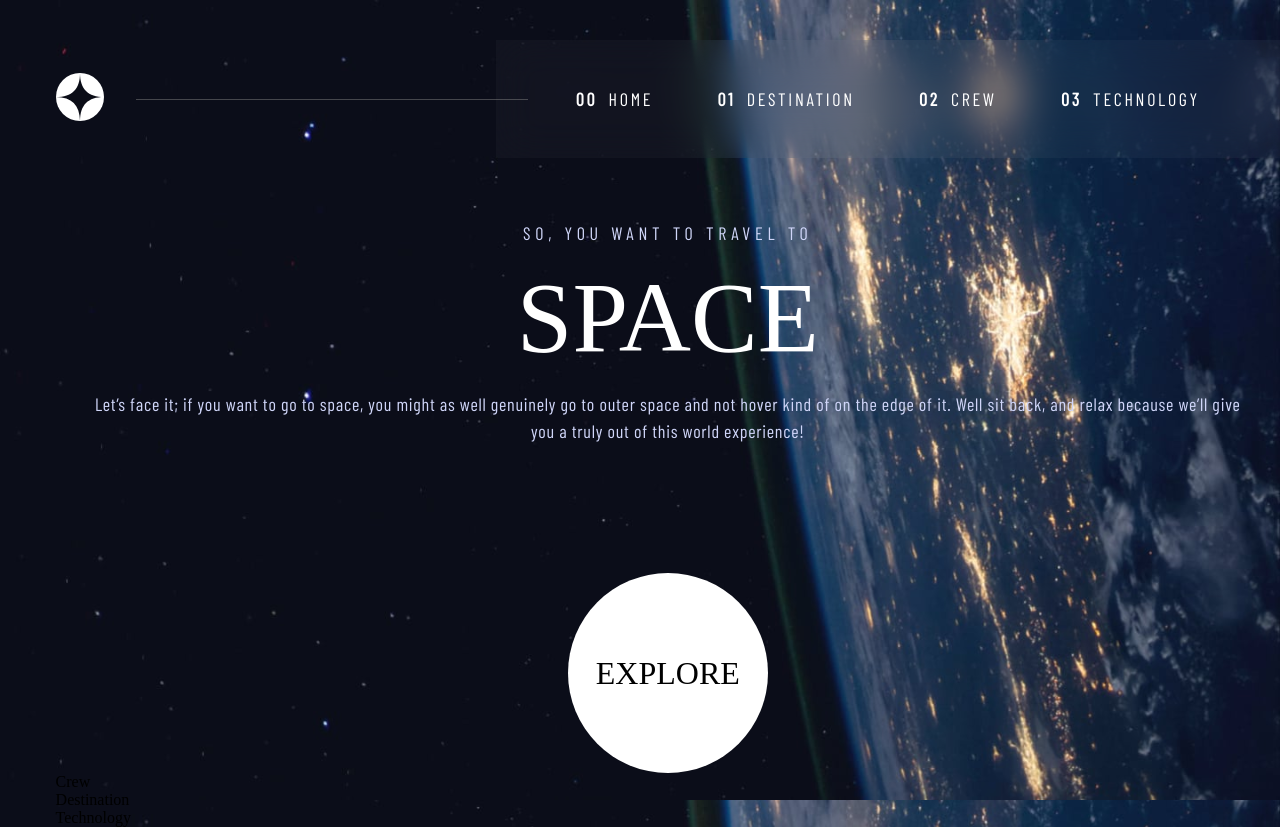
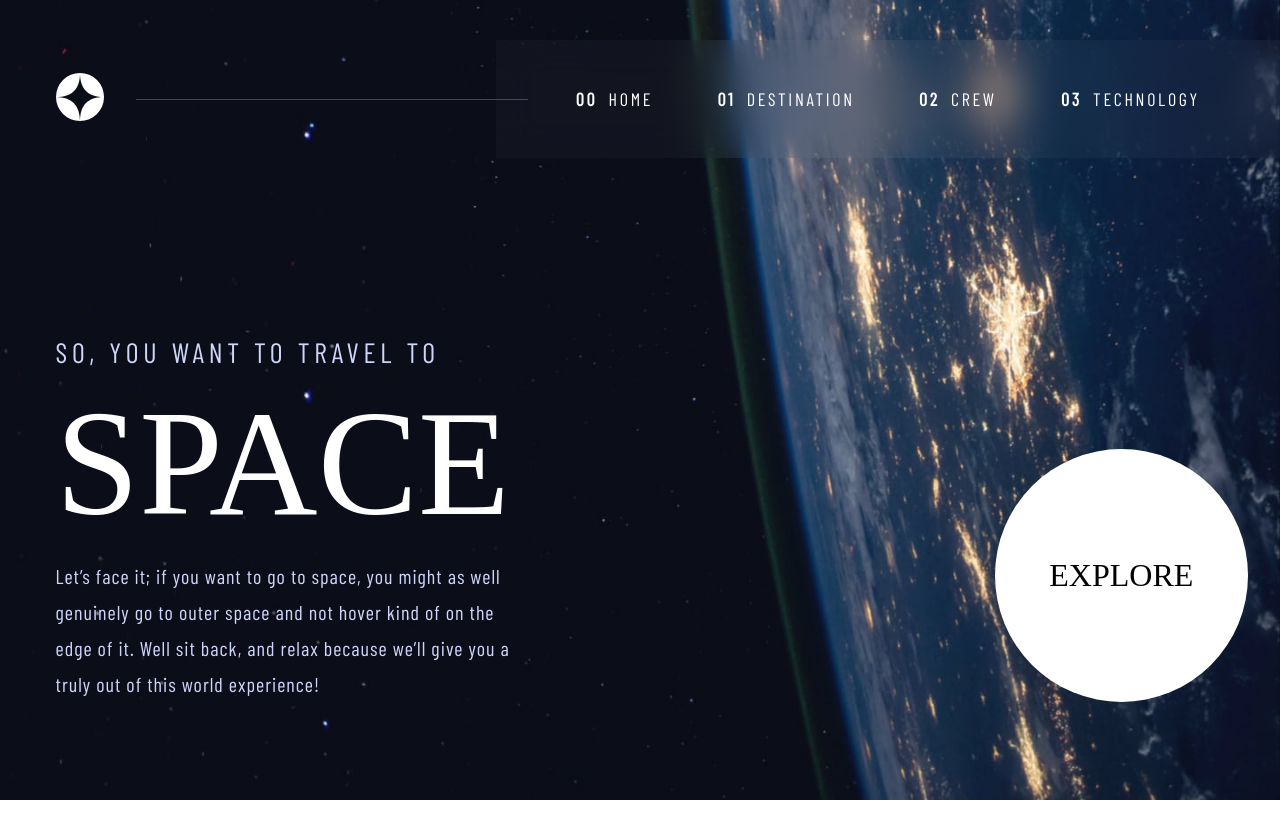
Before and after one commit to mercadorico/space-tourism, a React (Create React App) app: page / in a window 1280 px wide. After the commit the page ends 800 px from the top, so only its background shows below. Built offline with nearby package versions, Linux system fonts and the light colour scheme; the HTML template or start-up script is replaced by a standard one; a web font is replaced by a local one.

Commit message:
Add responsiveness(desktop, tablet, mobile) to home.

```diff
--- a/src/App.js
+++ b/src/App.js
@@ -8,9 +8,6 @@ const App = () => {
         <div className="App">
             <Navbar />
             <Home />
-            <Crew />
-            <Destination />
-            <Technology />
         </div>
     )
 }
--- a/src/components/home/Home.jsx
+++ b/src/components/home/Home.jsx
@@ -3,11 +3,13 @@ import './home.css';
 
 function Home() {
     return (
-        <div className="home">
-            <div className='home__firstSentence'>SO, YOU WANT TO TRAVEL TO</div>
-            <div className='home__space'>SPACE</div>
-            <div className='home__paragraph'>Let’s face it; if you want to go to space, you might as well genuinely go to outer space and not hover kind of on the edge of it. Well sit back, and relax because we’ll give you a truly out of this world experience!</div>
-            <div className='home__explore--flex-container'>
+        <div className="home--flex-container">
+            <div className='home__text'>
+                <div className='home__firstSentence'>SO, YOU WANT TO TRAVEL TO</div>
+                <div className='home__space'>SPACE</div>
+                <div className='home__paragraph'>Let’s face it; if you want to go to space, you might as well genuinely go to outer space and not hover kind of on the edge of it. Well sit back, and relax because we’ll give you a truly out of this world experience!</div>
+            </div>
+            <div className='home__explore--flex-container home__explore--flex-item'>
                 <div className='home__explore--flex-container2'>EXPLORE</div>
             </div>
         </div>
--- a/src/components/home/home.css
+++ b/src/components/home/home.css
@@ -1,46 +1,133 @@
+
+.home--flex-container {
+    display: flex;
+    margin-top: 2.5rem;
+    flex-direction: column;
+    justify-content: space-between;
+    align-items: center;
+    /* background-color: black; */
+    height: 80vh;
+}
 
 .home__firstSentence {
     color: var(--color-subheading);
     font-family: var(--font-text);
-    font-size: 18px;
+    font-size: 16px;
     letter-spacing: 4.75px;
     text-align: center;
-    margin-top: 4rem;
 }
 
 .home__space {
     color: var(--color-heading);
     font-family: var(--font-heading);
-    font-size: 100px;
+    font-size: 90px;
     text-align: center;
-    margin: 1rem 0;
+    margin: 0.5rem 0;
 }
 
 .home__paragraph {
     color: var(--color-subheading);
     font-family: var(--font-text);
-    font-size: 18px;
+    font-size: 16px;
     letter-spacing: 0.75px;
     text-align: center;
     margin: 0 2rem;
     line-height: 150%;
 }
 
-.home__explore--flex-container {
-    display: flex;
-    justify-content: center;
-    margin-top: 8rem;
-}
-
 .home__explore--flex-container2 {
     display: flex;
     justify-content: center;
     align-items: center;
-    width: 200px;
-    height: 200px;
+    min-width: 200px;
+    min-height: 200px;
     color: black;
     font-family: var(--font-heading);
     background-color: white;
     font-size: 32px;
     border-radius: 50%;
 }
+
+/* when width gets larger than 481px and smaller than 768px */
+@media only screen and (max-width: 768px) and (min-width: 481px) {
+    /* For Small iPads, tablets: */
+    .home__firstSentence {
+        margin-top: 3rem;
+        font-size: 20px;
+    }
+
+    .home__space {
+        font-size: 150px;
+    }
+
+    .home__paragraph {
+        margin: 0 10rem;
+        letter-spacing: 1.5px;
+        line-height: 180%;
+    }
+}
+
+/* when width gets larger than 768px */
+@media only screen and (min-width: 768px) {
+    .home--flex-container {
+        flex-direction: row;
+        height: 63vh;
+        align-items: flex-end;
+    }
+
+    .home__firstSentence {
+        font-size: 1.75em;
+        text-align: start;
+    }
+
+    .home__space {
+        font-size: 9.4em;
+        text-align: start;
+    }
+
+    .home__paragraph {
+        font-size: 1.25rem;
+        text-align: start;
+        margin-left: 0;
+        max-width: 24em;
+        line-height: 180%;
+        letter-spacing: 1px;
+    }
+
+    .home__text {
+        flex: 1 2;
+    }
+
+    .home__explore--flex-container2 {
+        height: 31.68vh;
+        width: 31.68vh;
+        max-height: 300px;
+        max-width: 300px;
+        margin-right: 2rem;
+    }
+}
+
+@media only screen and (min-width: 1360px) {
+    .home--flex-container {
+        margin: 0 15rem;
+    }
+
+    .home__firstSentence {
+        font-size: 2em;
+        text-align: start;
+    }
+
+    .home__space {
+        font-size: 9.4em;
+        text-align: start;
+    }
+
+    .home__paragraph {
+        font-size: 1.25rem;
+        text-align: start;
+        margin-left: 0;
+        max-width: 24em;
+        line-height: 180%;
+        letter-spacing: 1px;
+    }
+}
```
